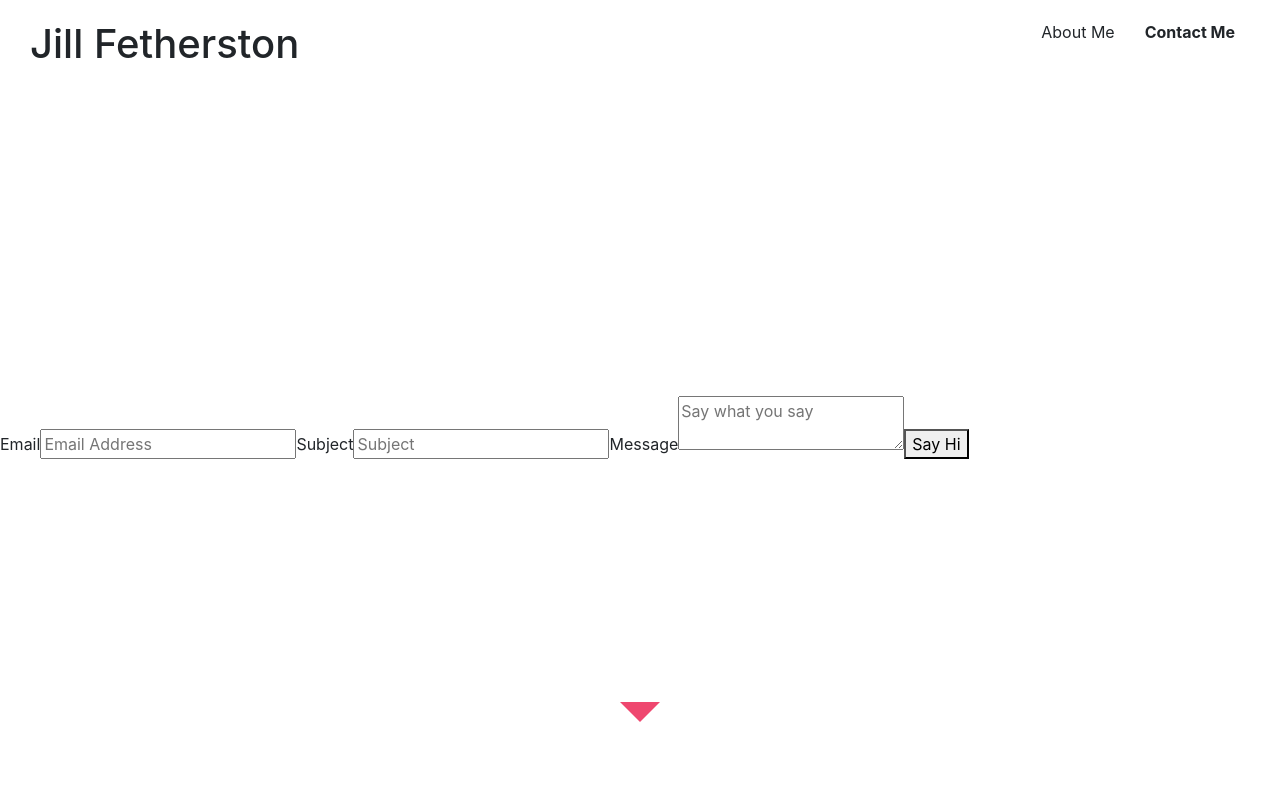
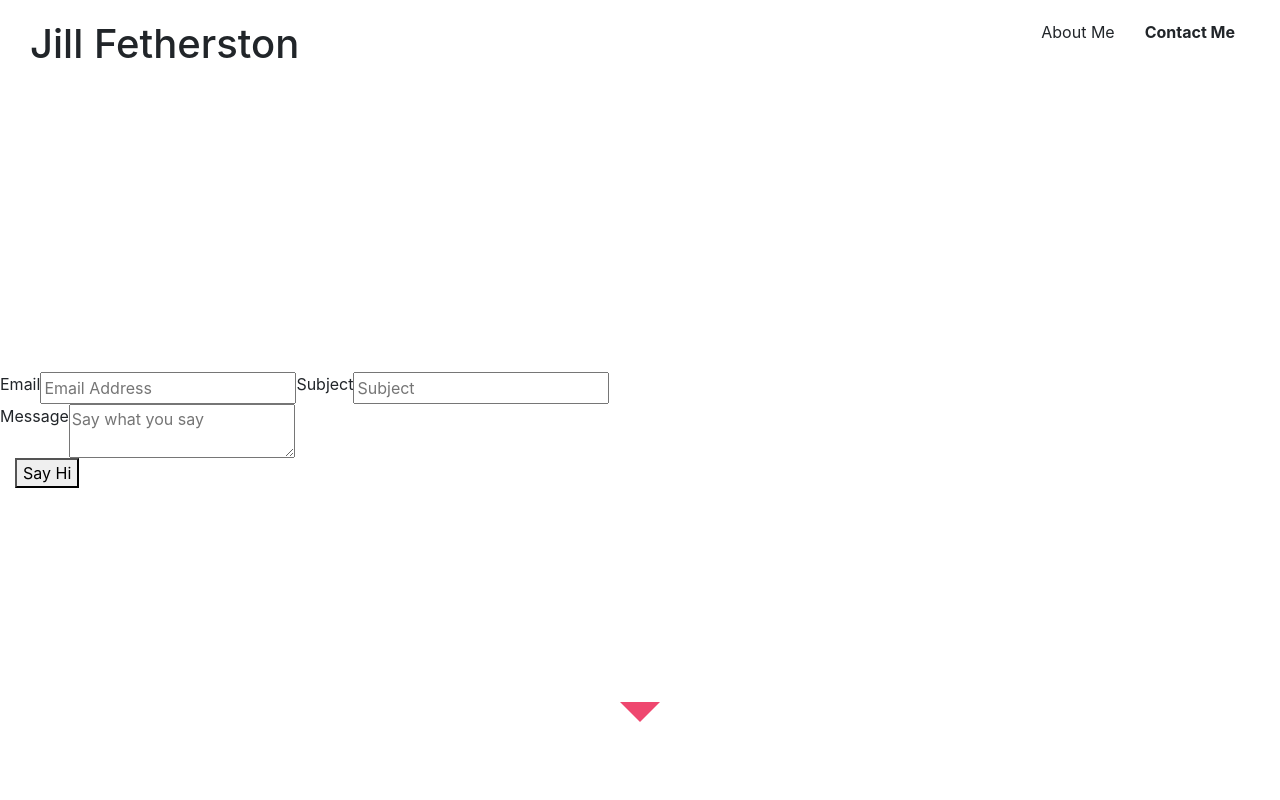
Before and after one commit to 12Noone/jfetherston-dot-com, a React app in the folder react-ui/: page / in a window 1280 px wide. Both pictures are taken after a click on the item "Contact Me". Shown: the top 800 px of the page. Built offline with nearby package versions, Linux system fonts and the light colour scheme.

Commit message:
beginning to bootstrap this bitch

```diff
--- a/react-ui/src/components/ContactForm.jsx
+++ b/react-ui/src/components/ContactForm.jsx
@@ -8,8 +8,11 @@ class ContactForm extends Component {
   render() {
     const { handleSubmit } = this.props;
     return (
+      <div className="container-fluid">
+        <div className="col-xs-12">
           <form onSubmit={handleSubmit}>
-        <label htmlFor="message">Email</label>
+            <div className="row">
+              <label className="form-label" htmlFor="message">Email</label>
               <Field
                 name='email'
                 component='input'
@@ -17,7 +20,7 @@ class ContactForm extends Component {
                 label='Email Address'
                 placeholder='Email Address'
               />
-        <label htmlFor="message">Subject</label>
+              <label className="form-label" htmlFor="message">Subject</label>
               <Field
                 name='subject'
                 component='input'
@@ -25,7 +28,9 @@ class ContactForm extends Component {
                 label='subject'
                 placeholder='Subject'
               />
-        <label htmlFor="message">Message</label>
+            </div>
+            <div className="row">
+              <label className="form-label" htmlFor="message">Message</label>
               <Field
                 name='message'
                 component='textarea'
@@ -33,8 +38,11 @@ class ContactForm extends Component {
                 label='Message'
                 placeholder='Say what you say'
               />
+            </div>
             <button type='submit'>Say Hi</button>
           </form>
+        </div>
+      </div>
     )
   }
 }
--- a/react-ui/src/index.js
+++ b/react-ui/src/index.js
@@ -4,7 +4,6 @@ import { Provider } from 'react-redux'
 import configureStore from './store';
 import App from './App';
 import registerServiceWorker from './registerServiceWorker';
-
 import '../node_modules/bootstrap/dist/css/bootstrap.min.css';
 
 ReactDOM.render(
--- a/react-ui/src/stylesheets/common.less
+++ b/react-ui/src/stylesheets/common.less
@@ -1,3 +1,4 @@
+@import './core.less';
 // Typography color variables
 @yellow: #FFD166;
 @pink: #EF476F;
```
Also changed, not shown: react-ui/src/stylesheets/core.less (+1 -13 lines). Lines whose indentation alone changed are shown as unchanged.
